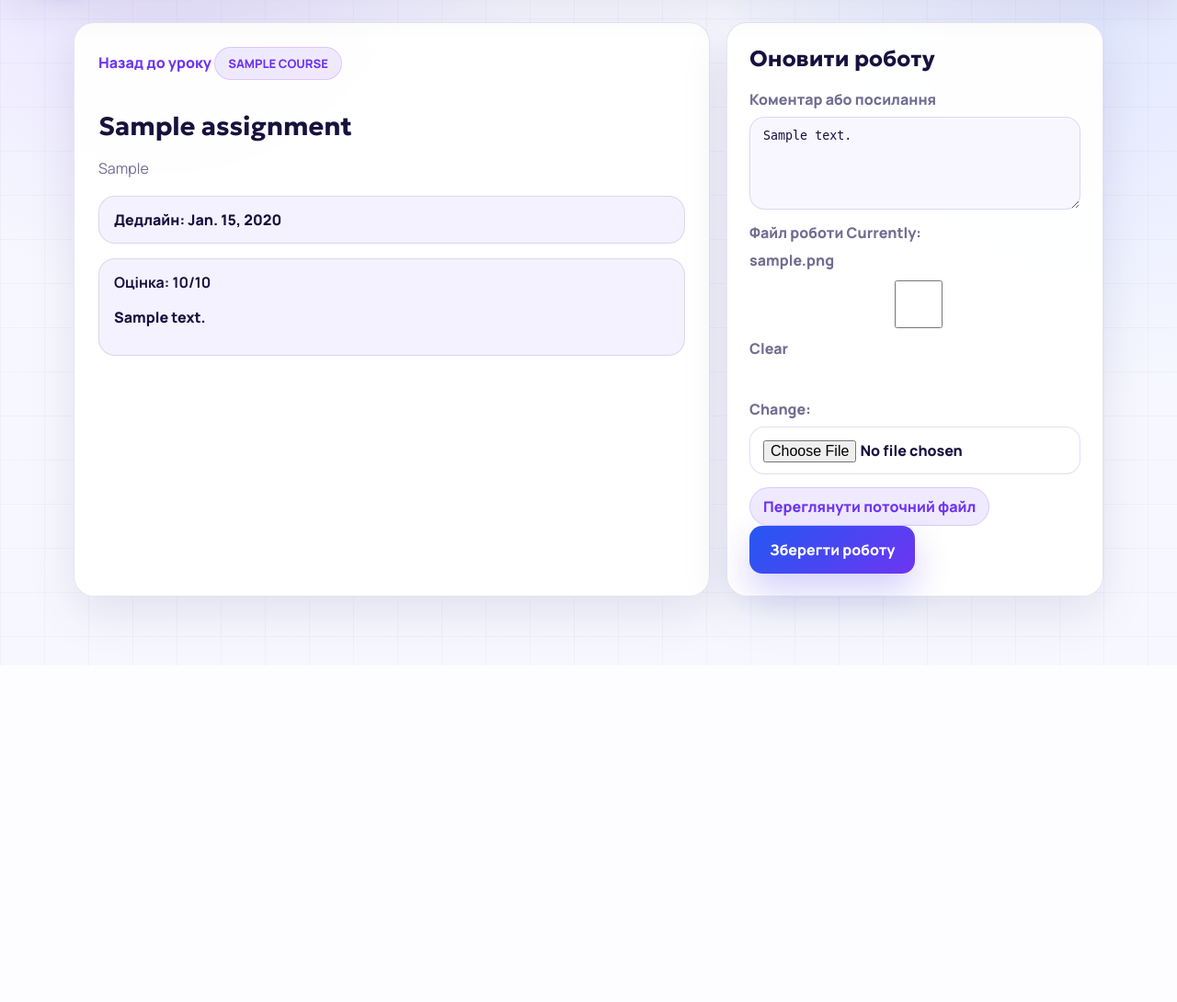
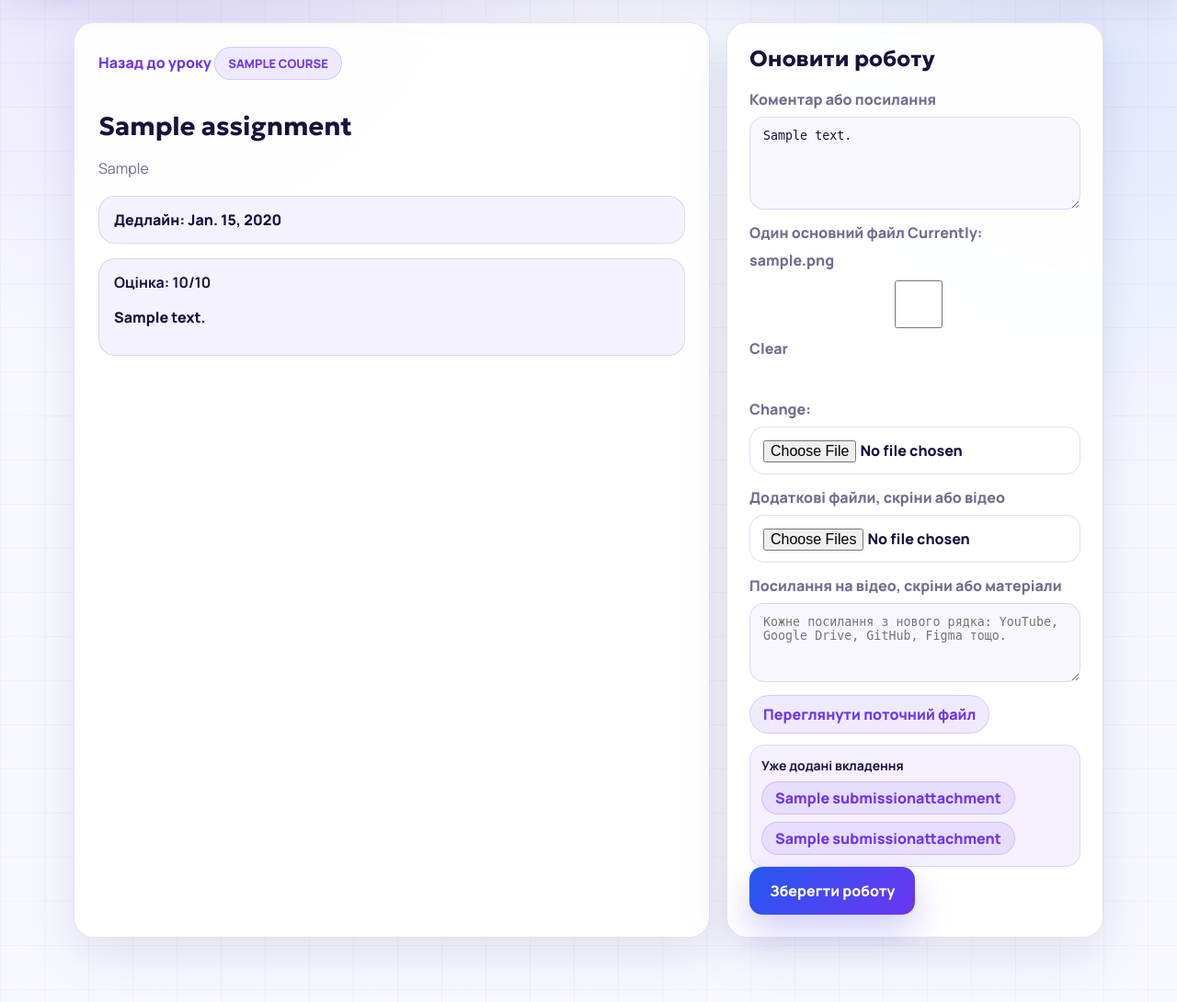
Before and after one commit to Sofier2/digital-center-platform, a Django app: page /assignments/1/submit/ in a window 1280 px wide. Shown: the part 76-1166 px from the top of the page at 92% size. Before the commit the page ends 800 px from the top, so only its background shows below. Run offline with Django 5.2, Linux system fonts and the light colour scheme; a user stored in the database is signed in; tables that the repository leaves empty hold one stand-in row (values such as "Sample post").

Commit message:
Add multiple material and submission attachments

```diff
--- a/learning/forms.py
+++ b/learning/forms.py
@@ -3,7 +3,35 @@ from django import forms
 from .models import Submission
 
 
+class MultipleFileInput(forms.ClearableFileInput):
+    allow_multiple_selected = True
+
+
+class MultipleFileField(forms.FileField):
+    def clean(self, data, initial=None):
+        single_clean = super().clean
+        if isinstance(data, (list, tuple)):
+            return [single_clean(item, initial) for item in data]
+        return [single_clean(data, initial)] if data else []
+
+
 class SubmissionForm(forms.ModelForm):
+    extra_files = MultipleFileField(
+        label="Файли, скріни або відео",
+        required=False,
+        widget=MultipleFileInput(attrs={"multiple": True}),
+    )
+    extra_links = forms.CharField(
+        label="Посилання на відео, скріни або матеріали",
+        required=False,
+        widget=forms.Textarea(
+            attrs={
+                "rows": 4,
+                "placeholder": "Кожне посилання з нового рядка: YouTube, Google Drive, GitHub, Figma тощо.",
+            }
+        ),
+    )
+
     class Meta:
         model = Submission
         fields = ["answer", "file"]
--- a/learning/models.py
+++ b/learning/models.py
@@ -105,6 +105,23 @@ class Material(models.Model):
         return self.title
 
 
+class MaterialAttachment(models.Model):
+    material = models.ForeignKey(Material, on_delete=models.CASCADE, related_name="attachments", verbose_name="матеріал")
+    title = models.CharField("назва", max_length=180)
+    file = models.FileField("файл або скрін", upload_to="materials/attachments/", blank=True)
+    external_url = models.URLField("відео або посилання", blank=True)
+    note = models.CharField("пояснення", max_length=220, blank=True)
+    order = models.PositiveIntegerField("порядок", default=1)
+
+    class Meta:
+        verbose_name = "вкладення матеріалу"
+        verbose_name_plural = "вкладення матеріалів"
+        ordering = ["material", "order", "title"]
+
+    def __str__(self):
+        return self.title
+
+
 class Enrollment(models.Model):
     student = models.ForeignKey(User, on_delete=models.CASCADE, related_name="enrollments", verbose_name="учень")
     course = models.ForeignKey(Course, on_delete=models.CASCADE, related_name="enrollments", verbose_name="курс")
@@ -155,6 +172,23 @@ class Submission(models.Model):
         return f"{self.student} - {self.assignment}"
 
 
+class SubmissionAttachment(models.Model):
+    submission = models.ForeignKey(Submission, on_delete=models.CASCADE, related_name="attachments", verbose_name="здана робота")
+    title = models.CharField("назва", max_length=180, blank=True)
+    file = models.FileField("файл або скрін", upload_to="submissions/attachments/", blank=True)
+    external_url = models.URLField("відео або посилання", blank=True)
+    note = models.CharField("пояснення", max_length=220, blank=True)
+    created_at = models.DateTimeField("додано", auto_now_add=True)
+
+    class Meta:
+        verbose_name = "вкладення роботи"
+        verbose_name_plural = "вкладення робіт"
+        ordering = ["created_at"]
+
+    def __str__(self):
+        return self.title or self.external_url or self.file.name
+
+
 class LessonProgress(models.Model):
     student = models.ForeignKey(User, on_delete=models.CASCADE, related_name="lesson_progress", verbose_name="учень")
     lesson = models.ForeignKey(Lesson, on_delete=models.CASCADE, related_name="progress", verbose_name="урок")
--- a/learning/views.py
+++ b/learning/views.py
@@ -7,7 +7,7 @@ from django.db.models import Count, Q
 from django.shortcuts import get_object_or_404, redirect, render
 
 from .forms import ReviewSubmissionForm, SubmissionForm
-from .models import Assignment, Course, Enrollment, Lesson, LessonProgress, Submission
+from .models import Assignment, Course, Enrollment, Lesson, LessonProgress, Submission, SubmissionAttachment
 
 
 def is_platform_manager(user):
@@ -64,7 +64,7 @@ def course_detail(request, pk):
 @login_required
 def lesson_detail(request, pk):
     lesson = get_object_or_404(
-        Lesson.objects.select_related("module", "module__course").prefetch_related("materials", "assignments"),
+        Lesson.objects.select_related("module", "module__course").prefetch_related("materials__attachments", "assignments"),
         pk=pk,
         is_available=True,
     )
@@ -73,7 +73,7 @@ def lesson_detail(request, pk):
         return redirect("dashboard")
     submissions = {
         item.assignment_id: item
-        for item in Submission.objects.filter(student=request.user, assignment__lesson=lesson)
+        for item in Submission.objects.prefetch_related("attachments").filter(student=request.user, assignment__lesson=lesson)
     }
     return render(request, "learning/lesson_detail.html", {"lesson": lesson, "submissions": submissions})
 
@@ -98,6 +98,20 @@ def submit_assignment(request, pk):
             result.points = None
             result.teacher_comment = ""
             result.save()
+            for uploaded_file in request.FILES.getlist("extra_files"):
+                SubmissionAttachment.objects.create(
+                    submission=result,
+                    title=uploaded_file.name,
+                    file=uploaded_file,
+                )
+            for raw_link in form.cleaned_data.get("extra_links", "").splitlines():
+                link = raw_link.strip()
+                if link:
+                    SubmissionAttachment.objects.create(
+                        submission=result,
+                        title="Посилання",
+                        external_url=link,
+                    )
             messages.success(request, "Роботу збережено. Викладач побачить її в кабінеті перевірки.")
             return redirect("lesson_detail", pk=assignment.lesson_id)
     else:
@@ -113,7 +127,7 @@ def submit_assignment(request, pk):
 @login_required
 @user_passes_test(is_platform_manager)
 def platform_admin_dashboard(request):
-    submissions = Submission.objects.select_related("student", "assignment", "assignment__lesson").order_by("-submitted_at")[:8]
+    submissions = Submission.objects.select_related("student", "assignment", "assignment__lesson").prefetch_related("attachments").order_by("-submitted_at")[:8]
     context = {
         "courses_count": Course.objects.count(),
         "students_count": User.objects.filter(enrollments__isnull=False).distinct().count(),
@@ -163,7 +177,7 @@ def platform_admin_students(request):
 @user_passes_test(is_platform_manager)
 def platform_admin_submissions(request):
     status = request.GET.get("status", "pending")
-    submissions = Submission.objects.select_related("student", "assignment", "assignment__lesson", "assignment__lesson__module__course")
+    submissions = Submission.objects.select_related("student", "assignment", "assignment__lesson", "assignment__lesson__module__course").prefetch_related("attachments")
     if status == "checked":
         submissions = submissions.filter(points__isnull=False)
     elif status == "all":
@@ -177,7 +191,7 @@ def platform_admin_submissions(request):
 @user_passes_test(is_platform_manager)
 def review_submission(request, pk):
     submission = get_object_or_404(
-        Submission.objects.select_related("student", "assignment", "assignment__lesson", "assignment__lesson__module__course"),
+        Submission.objects.select_related("student", "assignment", "assignment__lesson", "assignment__lesson__module__course").prefetch_related("attachments"),
         pk=pk,
     )
     if request.method == "POST":
--- a/static/css/platform.css
+++ b/static/css/platform.css
@@ -828,6 +828,31 @@ main {
   background: linear-gradient(135deg, var(--blue), var(--violet));
 }
 
+.attachment-list {
+  display: grid;
+  gap: 8px;
+  margin-top: 12px;
+  padding: 12px;
+  background: rgba(109, 53, 242, 0.07);
+  border: 1px solid rgba(109, 53, 242, 0.14);
+  border-radius: 16px;
+}
+
+.attachment-list strong {
+  color: var(--ink);
+  font-size: 14px;
+}
+
+.material-item {
+  gap: 8px;
+}
+
+.material-item .file-link,
+.attachment-list .file-link {
+  min-height: 36px;
+  justify-content: flex-start;
+}
+
 @media (max-width: 920px) {
   .course-grid,
   .module-card,
--- a/templates/learning/base.html
+++ b/templates/learning/base.html
@@ -10,7 +10,7 @@
     <link rel="preconnect" href="https://fonts.googleapis.com">
     <link rel="preconnect" href="https://fonts.gstatic.com" crossorigin>
     <link href="https://fonts.googleapis.com/css2?family=Geologica:wght@500;600;700;800;900&family=Manrope:wght@400;500;600;700;800&display=swap&subset=cyrillic" rel="stylesheet">
-    <link rel="stylesheet" href="{% static 'css/platform.css' %}?v=20260615-ui3">
+    <link rel="stylesheet" href="{% static 'css/platform.css' %}?v=20260615-ui4">
   </head>
   <body>
     <header class="app-header">
--- a/templates/learning/submit_assignment.html
+++ b/templates/learning/submit_assignment.html
@@ -26,11 +26,32 @@
         {{ form.answer }}
       </label>
       <label>
-        Файл роботи
+        Один основний файл
         {{ form.file }}
+      </label>
+      <label>
+        Додаткові файли, скріни або відео
+        {{ form.extra_files }}
+      </label>
+      <label>
+        Посилання на відео, скріни або матеріали
+        {{ form.extra_links }}
       </label>
       {% if submission.file %}
         <a class="file-link" href="{{ submission.file.url }}" target="_blank" rel="noreferrer">Переглянути поточний файл</a>
+      {% endif %}
+      {% if submission and submission.attachments.all %}
+        <div class="attachment-list">
+          <strong>Уже додані вкладення</strong>
+          {% for attachment in submission.attachments.all %}
+            {% if attachment.file %}
+              <a class="file-link" href="{{ attachment.file.url }}" target="_blank" rel="noreferrer">{{ attachment.title|default:"Файл" }}</a>
+            {% endif %}
+            {% if attachment.external_url %}
+              <a class="file-link" href="{{ attachment.external_url }}" target="_blank" rel="noreferrer">{{ attachment.title|default:"Посилання" }}</a>
+            {% endif %}
+          {% endfor %}
+        </div>
       {% endif %}
       <button class="primary-btn" type="submit">Зберегти роботу</button>
     </form>
```
Also changed, not shown: learning/admin.py (+17 -0 lines), templates/learning/lesson_detail.html (+24 -3 lines), templates/learning/platform_admin/review_submission.html (+14 -0 lines), README.md, learning/migrations/0003_material_submission_attachments.py (added).
